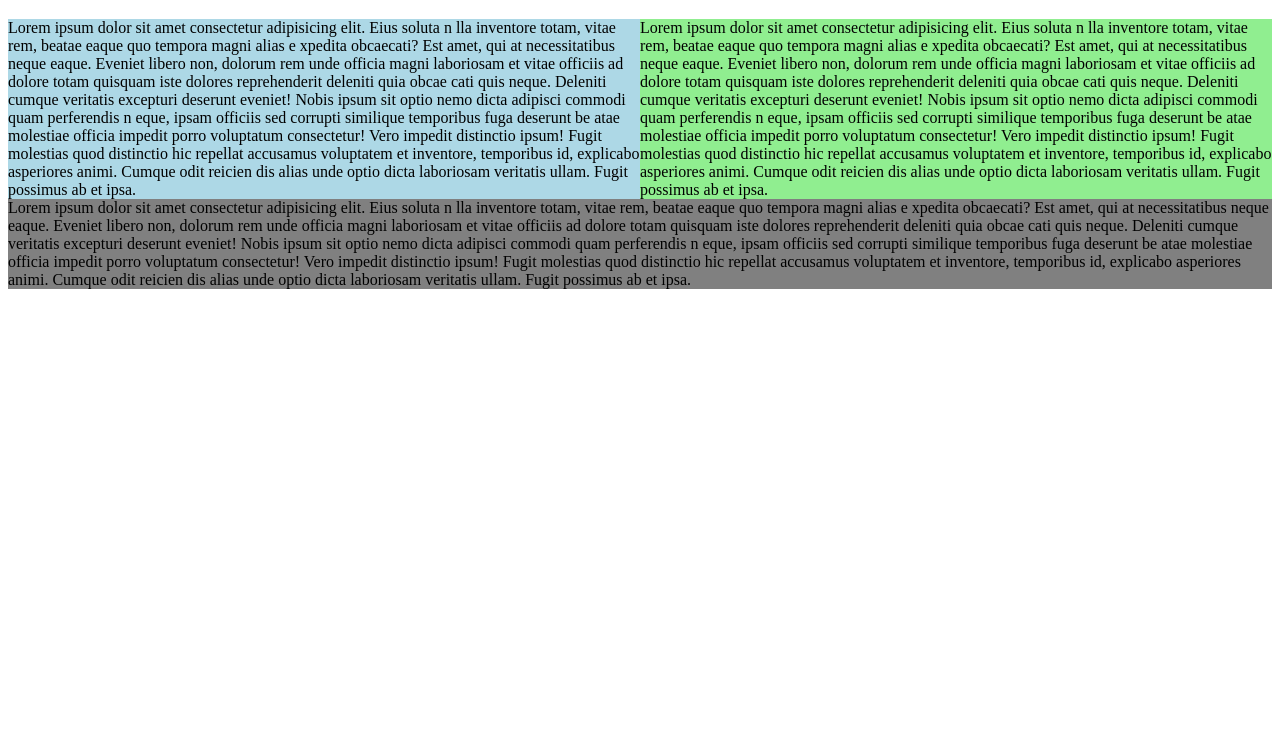
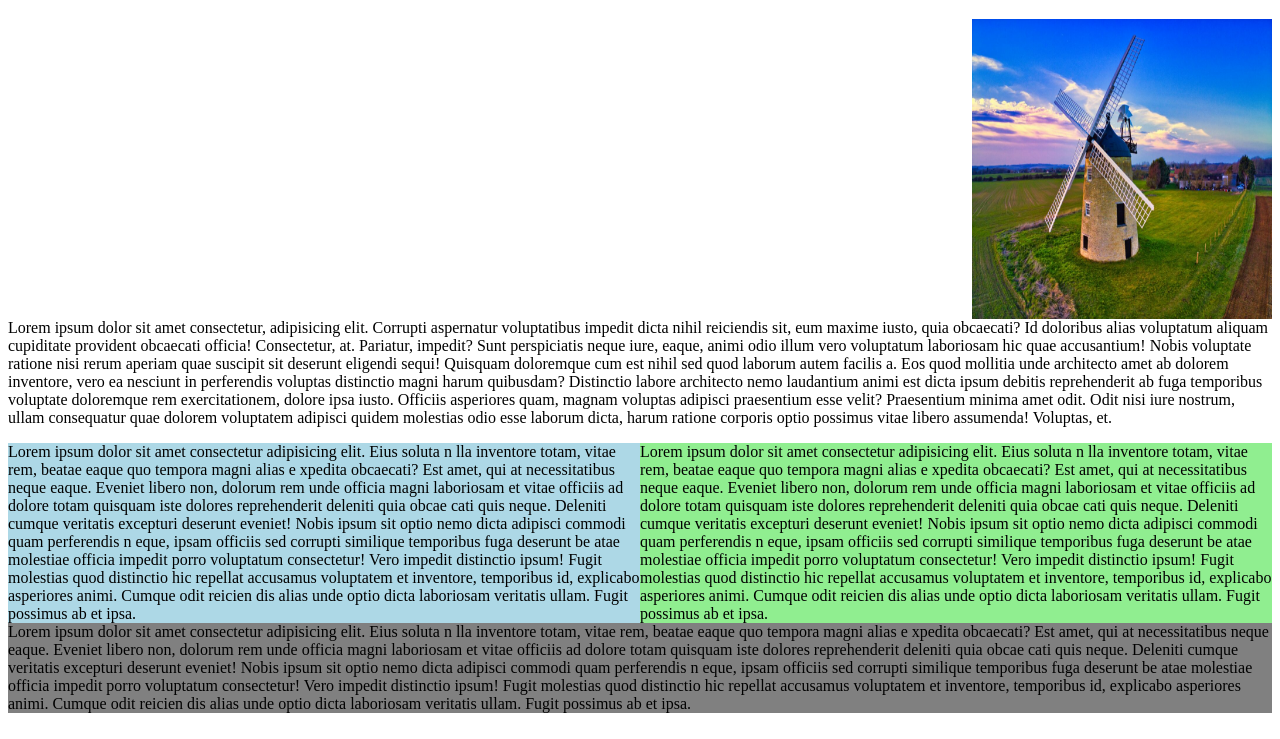
Before and after one commit to AngelCSR/float-y-clear, a plain HTML site: page index.html in a window 1280 px wide. Shown: the part 61-800 px from the top of the page. Drawn offline with Linux system fonts and the light colour scheme.

Commit message:
float-clearv2

```diff
--- a/index.html
+++ b/index.html
@@ -5,6 +5,14 @@
     <meta name="viewport" content="width=device-width, initial-scale=1.0">
     <title>Float</title>
     <style type="text/css">
+        #molino{
+            width: 300px;
+            height: 300px;
+            float: right;
+        }
+        #texto{
+            clear: both;
+        }
         #capa1{
             background-color:lightblue ;
             width: 50%;
@@ -24,6 +32,16 @@
 </head>
 <body>
     <h1>Los molinos de viento</h1>
+
+    <img id="molino" src="curiosidades-sobre-los-molinos-1-1024x770.jpg" alt="">
+    <p id="texto">
+        Lorem ipsum dolor sit amet consectetur, adipisicing elit. Corrupti aspernatur voluptatibus impedit dicta nihil reiciendis sit, eum maxime iusto, quia obcaecati? Id doloribus alias voluptatum aliquam cupiditate provident obcaecati officia!
+        Consectetur, at. Pariatur, impedit? Sunt perspiciatis neque iure, eaque, animi odio illum vero voluptatum laboriosam hic quae accusantium! Nobis voluptate ratione nisi rerum aperiam quae suscipit sit deserunt eligendi sequi!
+        Quisquam doloremque cum est nihil sed quod laborum autem facilis a. Eos quod mollitia unde architecto amet ab dolorem inventore, vero ea nesciunt in perferendis voluptas distinctio magni harum quibusdam?
+        Distinctio labore architecto nemo laudantium animi est dicta ipsum debitis reprehenderit ab fuga temporibus voluptate doloremque rem exercitationem, dolore ipsa iusto. Officiis asperiores quam, magnam voluptas adipisci praesentium esse velit?
+        Praesentium minima amet odit. Odit nisi iure nostrum, ullam consequatur quae dolorem voluptatem adipisci quidem molestias odio esse laborum dicta, harum ratione corporis optio possimus vitae libero assumenda! Voluptas, et.
+    </p>
+
     <div id="capa1">
         Lorem ipsum dolor sit amet consectetur adipisicing elit. Eius soluta n
         lla inventore totam, vitae rem, beatae eaque quo tempora magni alias e
```
